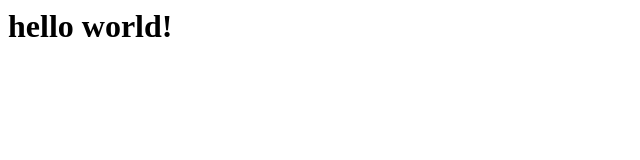
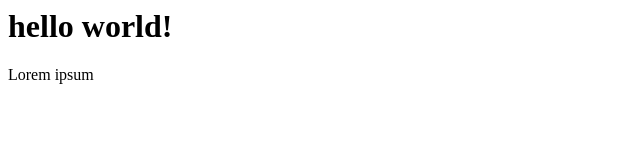
Before and after one commit to Elyndoria/VSC, a plain HTML site: page index.html in a window 1280 px wide. Shown: the full height of the page, 0-640 px from the left. Drawn offline with Linux system fonts and the light colour scheme.

Commit message:
Update index.html

```diff
--- a/index.html
+++ b/index.html
@@ -1,6 +1,9 @@
 
 
 
-<h1> hello world!
+<h1>
+    hello world!
 
 </h1>
+
+<p> Lorem ipsum </p>
```
